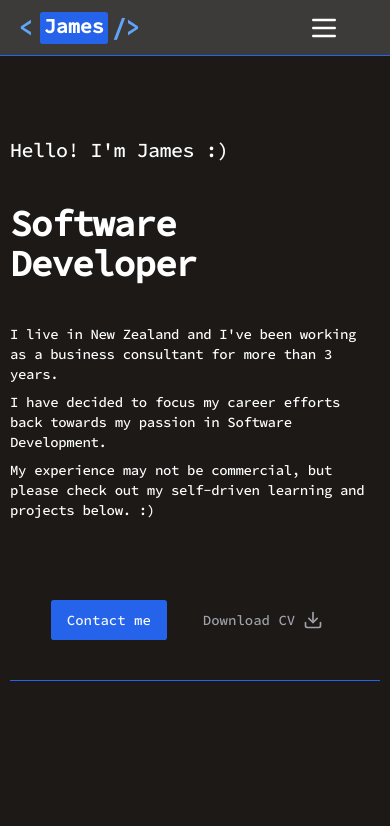
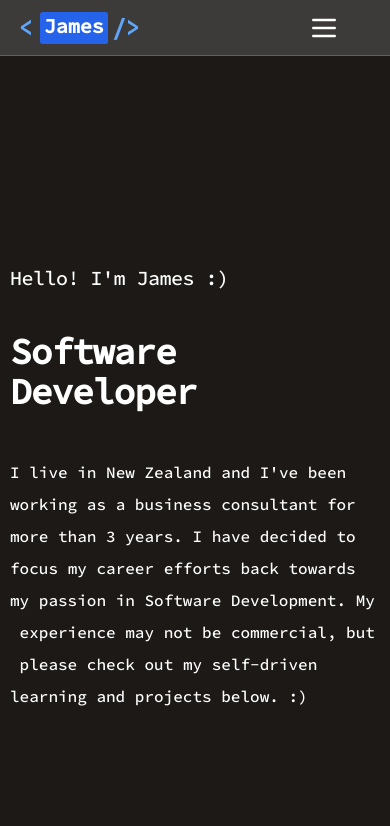
Before and after one commit to Beakii/portfolio, a Next.js app: page / in a window 390 px wide. Shown: the top 826 px of the page. Built offline with nearby package versions, Linux system fonts and the light colour scheme.

Commit message:
reorganized hero section and made the HorizontalRule component more reuseable with dynamic props

```diff
--- a/package.json
+++ b/package.json
@@ -15,6 +15,7 @@
         "@t3-oss/env-nextjs": "^0.10.1",
         "class-variance-authority": "^0.7.0",
         "clsx": "^2.1.1",
+        "framer-motion": "^11.3.24",
         "geist": "^1.3.0",
         "lucide-react": "^0.427.0",
         "next": "^14.2.4",
--- a/src/app/page.tsx
+++ b/src/app/page.tsx
@@ -2,6 +2,7 @@ import { DownloadIcon } from "lucide-react"
 import HorizontalRule from "~/components/HorizontalRule"
 import MaxWidthWrapper from "~/components/MaxWidthWrapper"
 import { Button, buttonVariants } from "~/components/ui/button"
+import { TextEffect } from "~/components/ui/TextEffect"
 
 const Arrow = (
     <svg
@@ -65,57 +66,82 @@ const Arrow = (
 
 const HomePage = () => {
     return (
-        <div className="min-h-screen w-full bg-stone-900 text-white">
-            <MaxWidthWrapper className="relative mt-20 flex flex-col">
-                <h2 className="text-xl tracking-tight">
+        <div className="w-full bg-stone-900 text-white">
+            <MaxWidthWrapper>
+                <section className="mt-20 flex min-h-[calc(100vh-8.5rem)] flex-col justify-between">
+                    <div className="relative pt-32">
+                        <TextEffect
+                            per="char"
+                            preset="scale"
+                            className="text-xl tracking-tight"
+                        >
                             {"Hello! I'm James :)"}
-                </h2>
-                <h1 className="mt-10 text-4xl font-semibold tracking-tight md:text-5xl">
+                        </TextEffect>
+
+                        <TextEffect
+                            as="h1"
+                            per="char"
+                            preset="fade"
+                            className="mt-10 text-4xl font-semibold tracking-tight md:text-5xl"
+                        >
                             {"Software Developer"}
-                </h1>
+                        </TextEffect>
 
-                <div className="my-10 space-y-2">
-                    <p className="text-sm tracking-tight lg:max-w-[50%]">
+                        <TextEffect
+                            as="p"
+                            per="word"
+                            preset="slide"
+                            className="my-10 space-y-2 lg:max-w-[50%]"
+                        >
                             {
-                            "I live in New Zealand and I've been working as a business consultant for more than 3 years."
+                                "I live in New Zealand and I've been working as a business consultant for more than 3 years. I have decided to focus my career efforts back towards my passion in Software Development. My experience may not be commercial, but please check out my self-driven learning and projects below. :)"
                             }
-                    </p>
-                    <p className="text-sm tracking-tight lg:max-w-[50%]">
-                        {
-                            "I have decided to focus my career efforts back towards my passion in Software Development."
-                        }
-                    </p>
-                    <p className="text-sm tracking-tight lg:max-w-[50%]">
-                        {
-                            "My experience may not be commercial, but please check out my self-driven learning and projects below. :)"
-                        }
-                    </p>
-                </div>
+                        </TextEffect>
 
-                <div className="hidden lg:block">
-                    <p className="absolute right-[30%] top-0">
+                        <div className="absolute right-0 top-0 z-50 hidden h-96 w-[30rem] pt-32 lg:block">
+                            <div className="relative">
+                                <TextEffect
+                                    as="p"
+                                    per="word"
+                                    preset="slide"
+                                    className="absolute left-10 top-0"
+                                >
                                     {"My cat twig"}
-                    </p>
-                    <div className="absolute right-[30%] top-10 -rotate-45">
+                                </TextEffect>
+                                <div className="animate-fade absolute left-10 top-10 -rotate-45">
                                     {Arrow}
                                 </div>
                                 <img
-                        className="absolute right-[12%] top-[15%] max-h-64"
+                                    className="animate-fade absolute right-20 top-20 max-h-64"
                                     src="/twig.png"
                                 />
                             </div>
+                        </div>
 
-                <div className="my-10 flex items-center justify-center space-x-5">
+                        <div className="animate-fade mt-20 flex items-center justify-center space-x-5 pt-10">
                             <Button variant={"default"}>Contact me</Button>
                             <Button
                                 variant={"ghost"}
                                 className="text-zinc-400 hover:bg-stone-900 hover:text-white"
                             >
-                        Download CV <DownloadIcon className="ml-2 size-5" />
+                                Download CV{" "}
+                                <DownloadIcon className="ml-2 size-5" />
                             </Button>
                         </div>
+                    </div>
 
-                <HorizontalRule />
+                    <HorizontalRule chevronIcon="down" className="mt-[15%]" />
+                </section>
+
+                <section className="mt-20 flex min-h-[100vh] flex-col justify-center">
+                    <div className="size-52 bg-red-500"></div>
+                </section>
+                <section className="mt-20 flex min-h-[100vh] flex-col justify-center">
+                    <div className="size-52 bg-red-500"></div>
+                </section>
+                <section className="mt-20 flex min-h-[100vh] flex-col justify-center">
+                    <div className="size-52 bg-red-500"></div>
+                </section>
             </MaxWidthWrapper>
         </div>
     )
--- a/src/components/HorizontalRule.tsx
+++ b/src/components/HorizontalRule.tsx
@@ -1,5 +1,33 @@
-const HorizontalRule = () => {
-    return <div className="bg-primary h-px w-full" />
+import { cn } from "~/lib/utils"
+import { ChevronDownIcon, ChevronUpIcon } from "lucide-react"
+
+interface HorizontalRuleProps {
+    className?: string
+    chevronIcon?: "up" | "down"
+}
+const HorizontalRule = ({ className, chevronIcon }: HorizontalRuleProps) => {
+    return (
+        <div
+            className={cn(
+                "animate-fade flex h-10 cursor-pointer flex-col",
+                className,
+            )}
+        >
+            <div className="relative animate-pulse">
+                <div className="h-[2px] w-full bg-primary"></div>
+                {chevronIcon === "up" && (
+                    <div className="absolute left-1/2 top-1/2 -translate-x-1/2 -translate-y-1/2 transform rounded-full bg-primary hover:bg-blue-400">
+                        <ChevronUpIcon className="size-10" />
+                    </div>
+                )}
+                {chevronIcon === "down" && (
+                    <div className="absolute left-1/2 top-1/2 -translate-x-1/2 -translate-y-1/2 transform rounded-full bg-primary hover:bg-blue-400">
+                        <ChevronDownIcon className="size-10" />
+                    </div>
+                )}
+            </div>
+        </div>
+    )
 }
 
 export default HorizontalRule
--- /dev/null
+++ b/src/components/ui/TextEffect.tsx
@@ -0,0 +1,146 @@
+"use client"
+import { motion, Variants } from "framer-motion"
+import React from "react"
+
+type PresetType = "blur" | "shake" | "scale" | "fade" | "slide"
+
+type TextEffectProps = {
+    children: string
+    per?: "word" | "char"
+    as?: keyof JSX.IntrinsicElements
+    variants?: {
+        container?: Variants
+        item?: Variants
+    }
+    className?: string
+    preset?: PresetType
+}
+
+const defaultContainerVariants: Variants = {
+    hidden: { opacity: 0 },
+    visible: {
+        opacity: 1,
+        transition: {
+            staggerChildren: 0.05,
+        },
+    },
+}
+
+const defaultItemVariants: Variants = {
+    hidden: { opacity: 0 },
+    visible: {
+        opacity: 1,
+    },
+}
+
+const presetVariants: Record<
+    PresetType,
+    { container: Variants; item: Variants }
+> = {
+    blur: {
+        container: defaultContainerVariants,
+        item: {
+            hidden: { opacity: 0, filter: "blur(12px)" },
+            visible: { opacity: 1, filter: "blur(0px)" },
+        },
+    },
+    shake: {
+        container: defaultContainerVariants,
+        item: {
+            hidden: { x: 0 },
+            visible: { x: [-5, 5, -5, 5, 0], transition: { duration: 0.5 } },
+        },
+    },
+    scale: {
+        container: defaultContainerVariants,
+        item: {
+            hidden: { opacity: 0, scale: 0 },
+            visible: { opacity: 1, scale: 1 },
+        },
+    },
+    fade: {
+        container: defaultContainerVariants,
+        item: {
+            hidden: { opacity: 0 },
+            visible: { opacity: 1 },
+        },
+    },
+    slide: {
+        container: defaultContainerVariants,
+        item: {
+            hidden: { opacity: 0, y: 20 },
+            visible: { opacity: 1, y: 0 },
+        },
+    },
+}
+
+const AnimationComponent: React.FC<{
+    word: string
+    variants: Variants
+    per: "word" | "char"
+}> = React.memo(({ word, variants, per }) => {
+    if (per === "word") {
+        return (
+            <motion.span
+                aria-hidden="true"
+                variants={variants}
+                className="inline-block whitespace-pre"
+            >
+                {word}
+            </motion.span>
+        )
+    }
+
+    return (
+        <span className="inline-block whitespace-pre">
+            {word.split("").map((char, charIndex) => (
+                <motion.span
+                    key={`char-${charIndex}`}
+                    aria-hidden="true"
+                    variants={variants}
+                    className="inline-block whitespace-pre"
+                >
+                    {char}
+                </motion.span>
+            ))}
+        </span>
+    )
+})
+
+AnimationComponent.displayName = "AnimationComponent"
+
+export function TextEffect({
+    children,
+    per = "word",
+    as = "p",
+    variants,
+    className,
+    preset,
+}: TextEffectProps) {
+    const words = children.split(/(\S+)/)
+    const MotionTag = motion[as as keyof typeof motion]
+    const selectedVariants = preset
+        ? presetVariants[preset]
+        : { container: defaultContainerVariants, item: defaultItemVariants }
+    const containerVariants = variants?.container || selectedVariants.container
+    const itemVariants = variants?.item || selectedVariants.item
+
+    return (
+        <MotionTag
+            initial="hidden"
+            animate="visible"
+            aria-label={children}
+            variants={containerVariants}
+            className={className}
+        >
+            {words.map((word, wordIndex) => (
+                <AnimationComponent
+                    key={`word-${wordIndex}`}
+                    word={word}
+                    variants={itemVariants}
+                    per={per}
+                />
+            ))}
+        </MotionTag>
+    )
+}
--- a/tailwind.config.ts
+++ b/tailwind.config.ts
@@ -59,6 +59,10 @@ const config = {
         sm: "calc(var(--radius) - 4px)",
       },
       keyframes: {
+		fadeIn: {
+			from: { "opacity": "0"},
+			to: { "opacity": "1" },
+		},
         "accordion-down": {
           from: { height: "0" },
           to: { height: "var(--radix-accordion-content-height)" },
@@ -71,6 +75,7 @@ const config = {
       animation: {
         "accordion-down": "accordion-down 0.2s ease-out",
         "accordion-up": "accordion-up 0.2s ease-out",
+		fade: 'fadeIn 3s ease-in-out',
       },
     },
   },
```
Also changed, not shown: 1 other file (tests, documents, lock files or other folders). Lines whose indentation alone changed are shown as unchanged.
